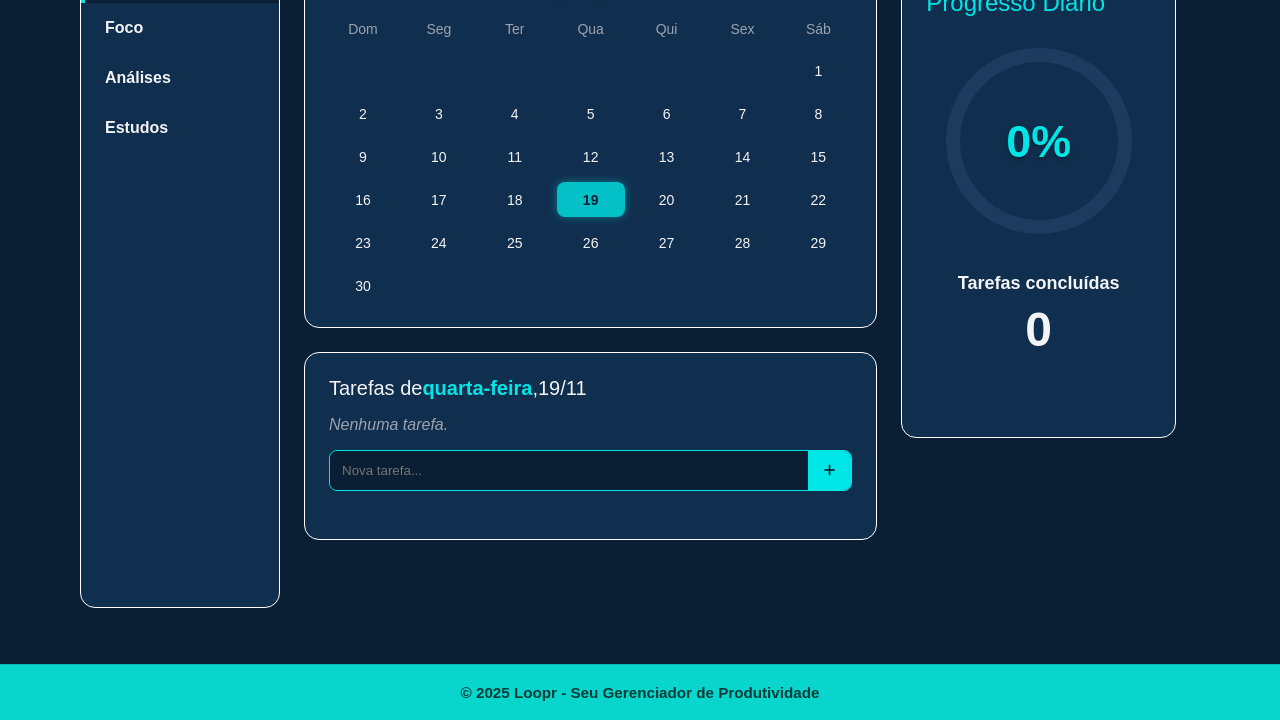
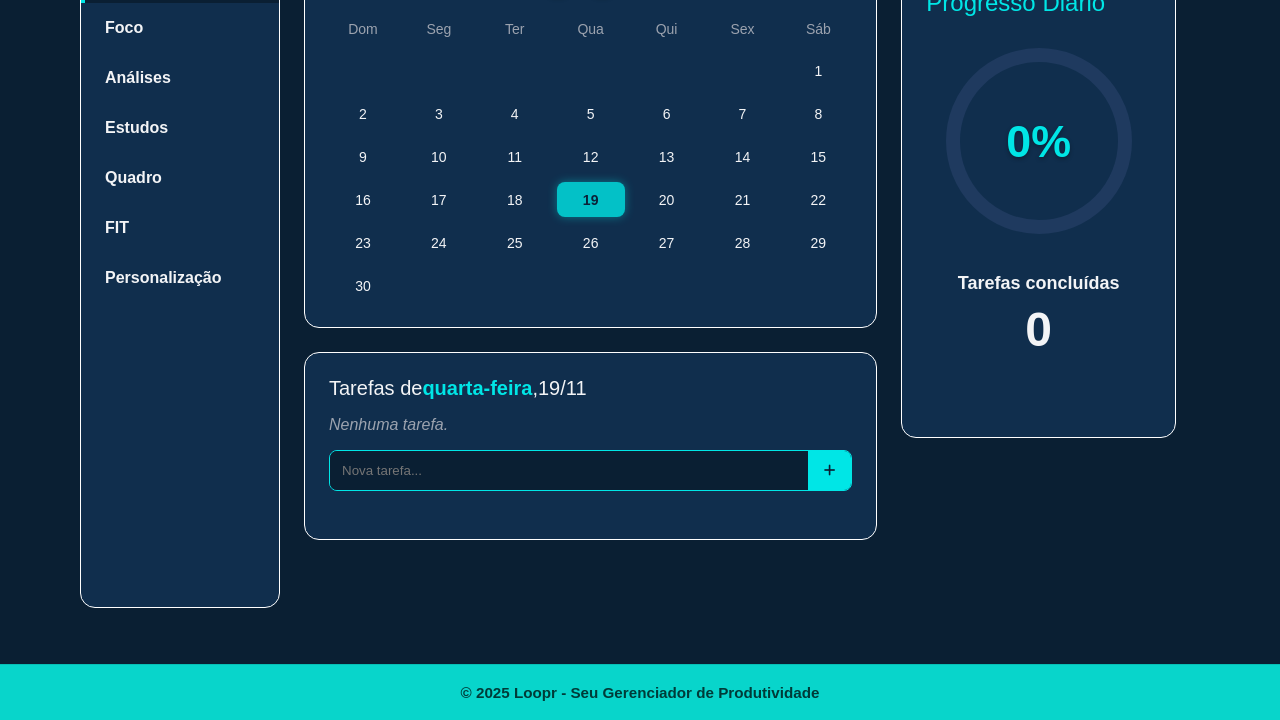
Before and after one commit to kevincardoso3567-maker/Loopr, a plain HTML site: page index.html in a window 1280 px wide. Shown: the part 168-888 px from the top of the page. Drawn offline with Linux system fonts and the light colour scheme.

Commit message:
Update index.html

```diff
--- a/index.html
+++ b/index.html
@@ -27,6 +27,9 @@
             <a href="foco.html" class="nav-button">Foco</a>
             <a href="analises.html" class="nav-button">Análises</a>
             <a href="estudos.html" class="nav-button">Estudos</a>
+            <a href="quadro.html" class="nav-button">Quadro</a>
+            <a href="fit.html" class="nav-button">FIT</a>
+            <a href="personalização.html" class="nav-button">Personalização</a>
         </nav>
 
         <main class="main-content-area">
```
